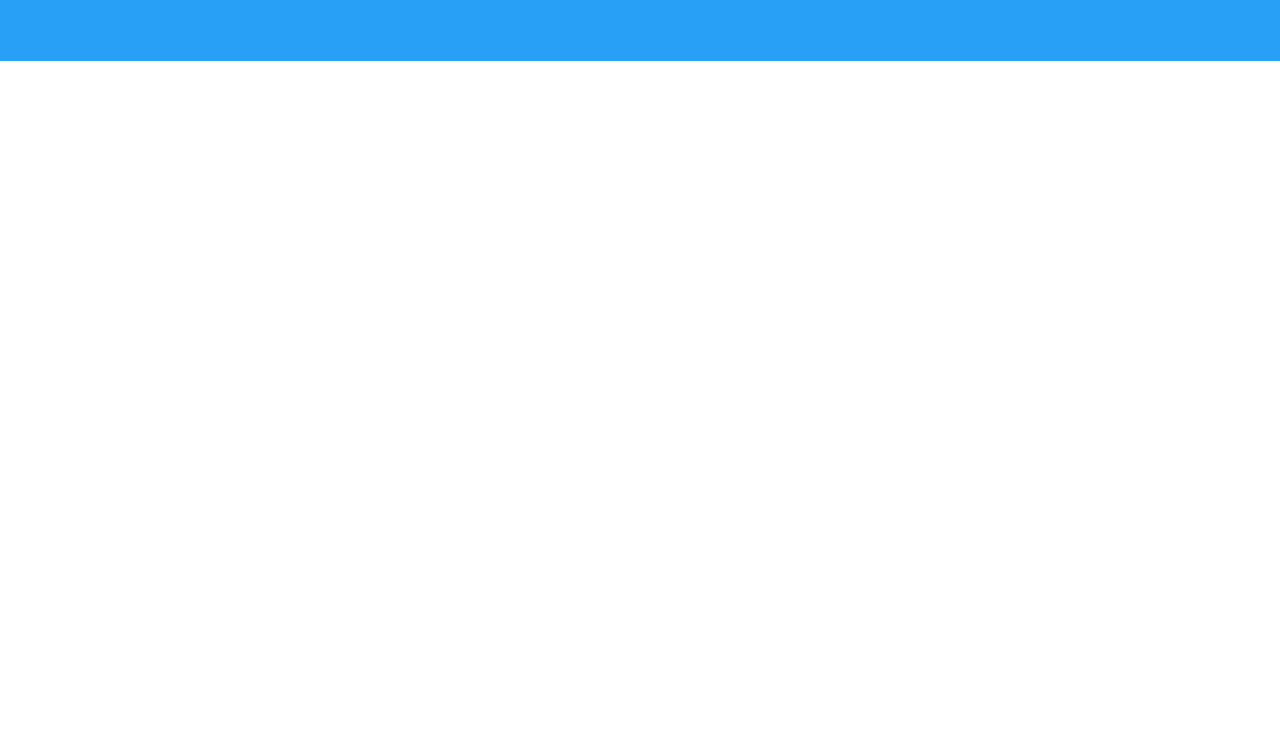
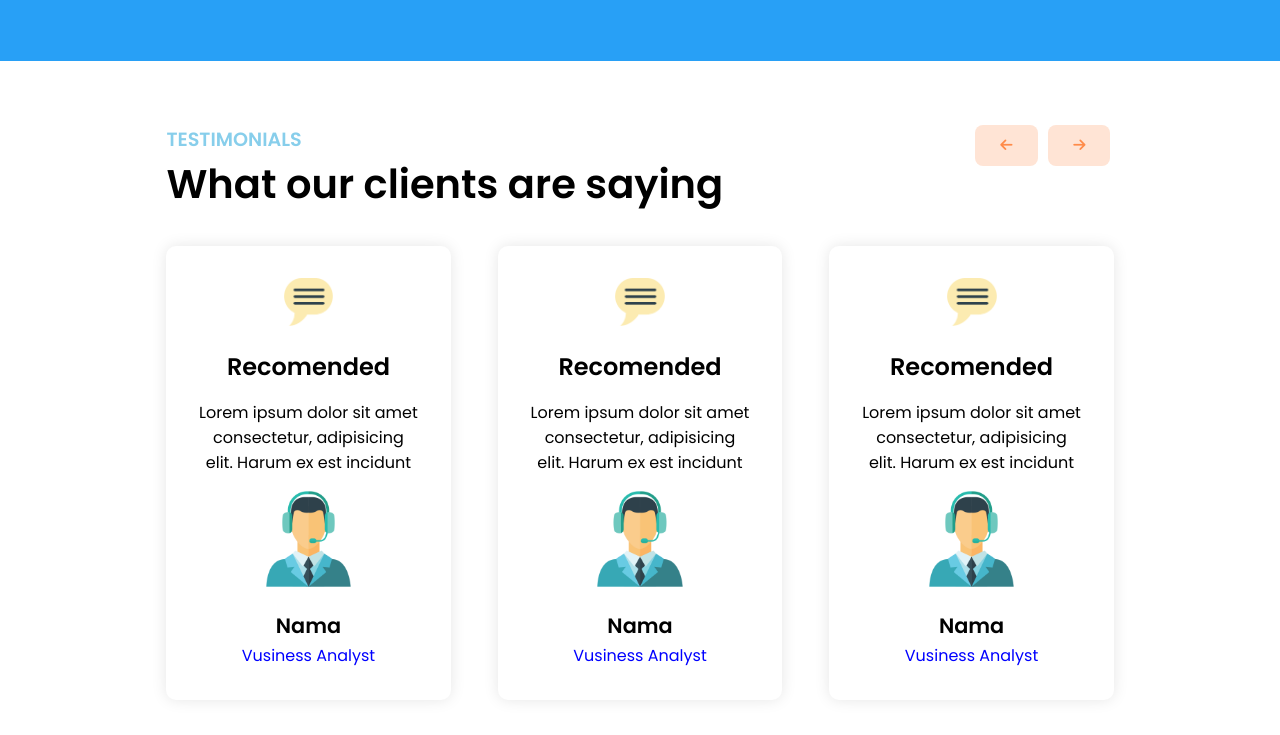
Before and after one commit to falonez/Gits, a plain HTML site: page Test3/index.html in a window 1280 px wide. Shown: the part 3258-3993 px from the top of the page. Before the commit the page ends 3319 px from the top, so only its background shows below. Drawn offline with Linux system fonts and the light colour scheme.

Commit message:
Testimonial Section

```diff
--- a/Test3/index.html
+++ b/Test3/index.html
@@ -211,5 +211,60 @@
       </div>
     </div>
     <!-- End Promotion Section  -->
+
+    <!-- Testimonial Section  -->
+    <div class="testimonial">
+      <div class="testimonial-header">
+        <div class="testimonial-title">
+          <h1>TESTIMONIALS</h1>
+          <p>What our clients are saying</p>
+        </div>
+        <div class="testimonial-action">
+          <button class="btn-act-testimonial">
+            <i class="fa-solid fa-arrow-left"></i>
+          </button>
+          <button class="btn-act-testimonial">
+            <i class="fa-solid fa-arrow-right"></i>
+          </button>
+        </div>
+      </div>
+
+      <div class="testimonial-card-list">
+        <div class="card-testimonial">
+          <img src="img/testi.png" alt="" />
+          <h1 class="title-card">Recomended</h1>
+          <p class="subtitle-card">
+            Lorem ipsum dolor sit amet consectetur, adipisicing elit. Harum ex
+            est incidunt
+          </p>
+          <img src="img/services-1.png" alt="" class="testimonial-user" />
+          <h2>Nama</h2>
+          <a class="action-card">Vusiness Analyst</a>
+        </div>
+        <div class="card-testimonial">
+          <img src="img/testi.png" alt="" />
+          <h1 class="title-card">Recomended</h1>
+          <p class="subtitle-card">
+            Lorem ipsum dolor sit amet consectetur, adipisicing elit. Harum ex
+            est incidunt
+          </p>
+          <img src="img/services-1.png" alt="" class="testimonial-user" />
+          <h2>Nama</h2>
+          <a class="action-card">Vusiness Analyst</a>
+        </div>
+        <div class="card-testimonial">
+          <img src="img/testi.png" alt="" />
+          <h1 class="title-card">Recomended</h1>
+          <p class="subtitle-card">
+            Lorem ipsum dolor sit amet consectetur, adipisicing elit. Harum ex
+            est incidunt
+          </p>
+          <img src="img/services-1.png" alt="" class="testimonial-user" />
+          <h2>Nama</h2>
+          <a class="action-card">Vusiness Analyst</a>
+        </div>
+      </div>
+    </div>
+    <!-- End Testimonial Section  -->
   </body>
 </html>
--- a/Test3/style.css
+++ b/Test3/style.css
@@ -307,3 +307,103 @@ body {
   width: 30vw;
 }
 /* End Promotion Section */
+
+/* Testimonial Section */
+
+.testimonial {
+  display: flex;
+  flex-direction: column;
+  justify-content: start;
+  background-color: white;
+  padding: 5% 13%;
+  height: 100vh;
+}
+
+.testimonial-header {
+  display: flex;
+  flex-direction: row;
+  justify-content: space-between;
+}
+
+.testimonial-title h1 {
+  color: skyblue;
+  font-size: 1.2rem;
+  font-weight: 600;
+}
+
+.testimonial-title p {
+  font-size: 2.5rem;
+  color: #000;
+  font-weight: 600;
+}
+
+.testimonial-card-list {
+  display: flex;
+  flex-direction: row;
+  justify-content: space-between;
+  flex-wrap: wrap;
+}
+
+.card-testimonial {
+  text-align: center;
+  width: 30%;
+  height: auto;
+  background-color: white;
+  padding: 2rem;
+  margin: 2rem 0;
+  border: none;
+  border-radius: 10px;
+  box-shadow: 0 0 15px rgba(0, 0, 0, 0.1);
+}
+
+.card-testimonial img {
+  height: 3rem;
+  margin-bottom: 1rem;
+}
+
+.card-testimonial .testimonial-user {
+  height: 6rem;
+  margin-bottom: 1rem;
+}
+
+.card-testimonial h1 {
+  font-size: 1.5rem;
+  color: #000;
+  font-weight: 600;
+  margin-bottom: 1rem;
+}
+
+.card-testimonial h2 {
+  font-size: 1.3rem;
+  color: #000;
+  font-weight: 600;
+  margin-bottom: 0.1rem;
+}
+
+.card-testimonial p {
+  font-size: 1rem;
+  color: #000;
+  font-weight: 400;
+  margin-bottom: 1rem;
+}
+
+.card-testimonial .action-card {
+  font-size: 1rem;
+  color: blue;
+  font-weight: 400;
+  margin-bottom: 1rem;
+  cursor: pointer;
+}
+
+.btn-act-testimonial {
+  background: #ffe4d5;
+  color: #ff8b49;
+  font-size: 14px;
+  font-weight: 700;
+  border-radius: 8px;
+  padding: 10px 25px;
+  border: none;
+  margin: 0 0.2rem;
+  cursor: pointer;
+}
+/* End Testimonial Section */
```
